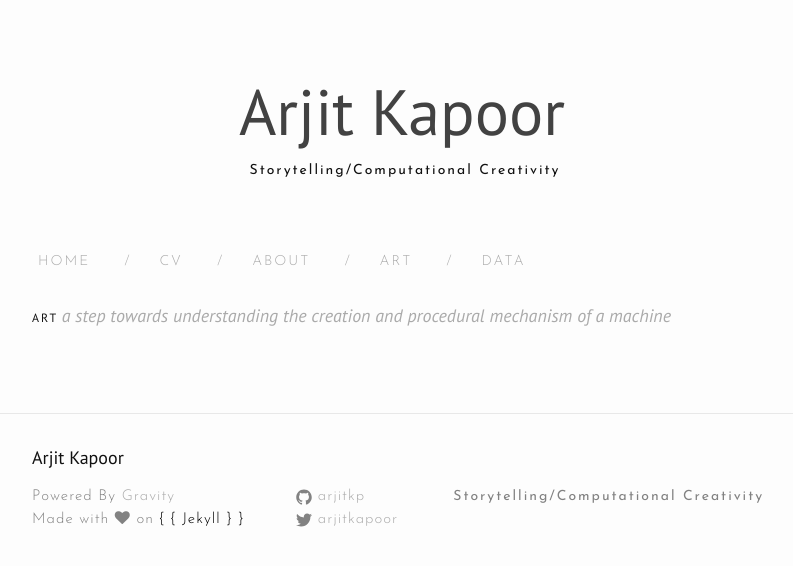
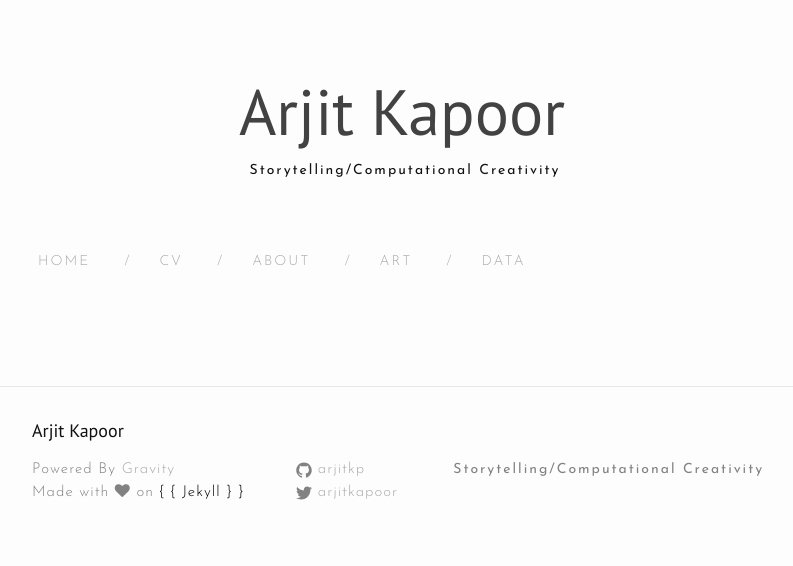
Before and after one commit to manuelvarzen/arjitkp.github.io, a Jekyll site: the page built from art.md, in a window 1280 px wide. Shown: the top 566 px of the page, without its empty margins (238-1031 px from the left). Built offline with Jekyll 4.4.1, drawn with Linux system fonts in a browser that asks for light colours; nearby versions of some CDN libraries.

Commit message:
Update art.md

```diff
--- a/art.md
+++ b/art.md
@@ -2,5 +2,4 @@
 layout: page
 title: Art
 permalink: /Art/
-tagline: "A step towards understanding the creation and procedural mechanism of a machine"
 ---
```
